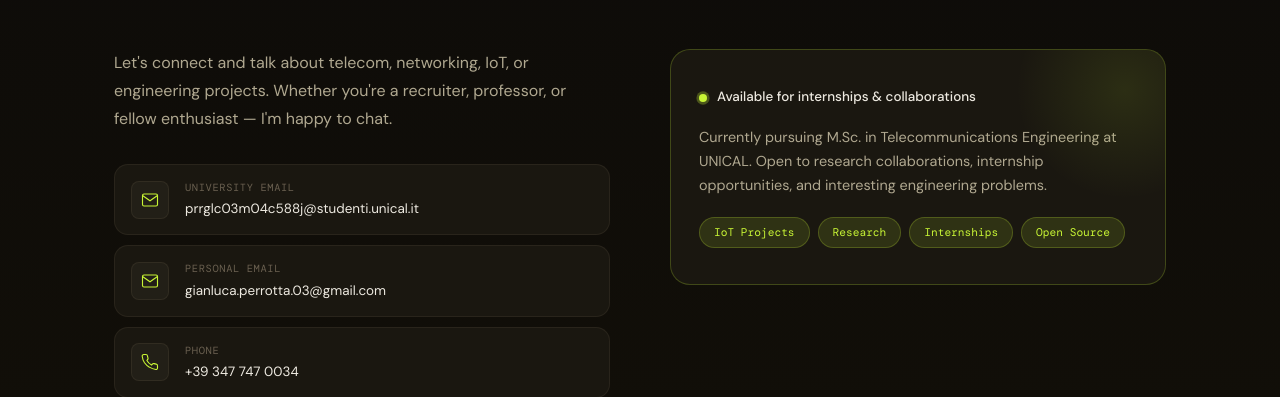
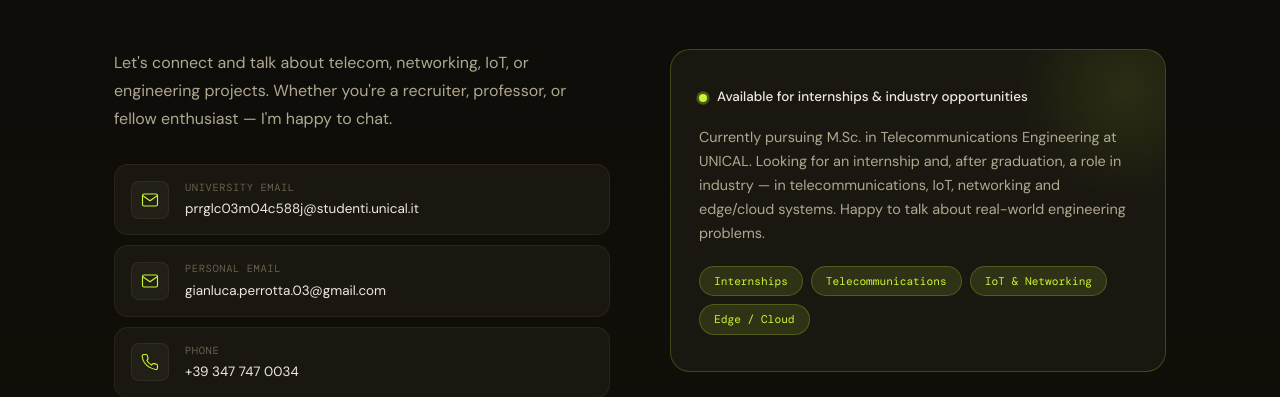
Before and after one commit to giugiu39/portfolio-telecom, a website: page index.html in a window 1280 px wide. Shown: the part 7429-7826 px from the top of the page. Drawn offline with nearby package versions, Linux system fonts and the light colour scheme; a web font is replaced by a local one.

Commit message:
about me

```diff
--- a/index.html
+++ b/index.html
@@ -591,17 +591,18 @@
         <div class="contact-card-inner">
           <div class="contact-availability">
             <div class="avail-dot"></div>
-            <span>Available for internships &amp; collaborations</span>
+            <span>Available for internships &amp; industry opportunities</span>
           </div>
           <p class="contact-card-desc">
             Currently pursuing M.Sc. in Telecommunications Engineering at UNICAL.
-            Open to research collaborations, internship opportunities, and interesting engineering problems.
+            Looking for an internship and, after graduation, a role in industry — in telecommunications,
+            IoT, networking and edge/cloud systems. Happy to talk about real-world engineering problems.
           </p>
           <div class="contact-card-tags">
-            <span class="c-tag">IoT Projects</span>
-            <span class="c-tag">Research</span>
             <span class="c-tag">Internships</span>
-            <span class="c-tag">Open Source</span>
+            <span class="c-tag">Telecommunications</span>
+            <span class="c-tag">IoT &amp; Networking</span>
+            <span class="c-tag">Edge / Cloud</span>
           </div>
         </div>
       </div>
```
